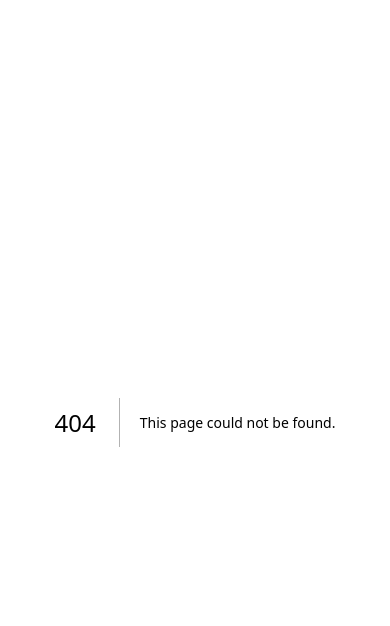
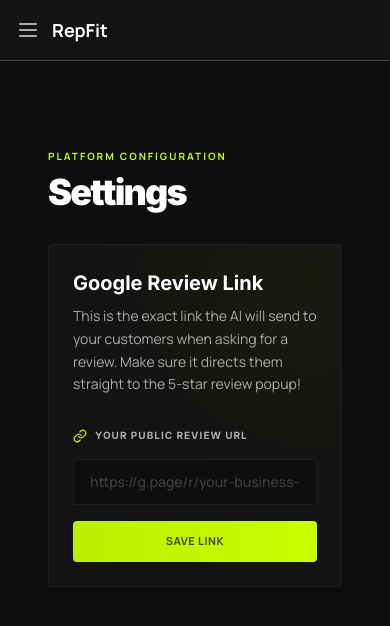
Before and after one commit to Godwin57/repfit, a Next.js app: page /settings in a window 390 px wide. Before the commit this address had no page. Shown: the top 626 px of the page. Built offline with nearby package versions, Linux system fonts and the light colour scheme; no server answers.

Commit message:
feat: implement settings page for Google Review Link and perfect mobile responsiveness across dashboard

```diff
--- /dev/null
+++ b/src/app/(dashboard)/settings/page.tsx
@@ -0,0 +1,108 @@
+"use client";
+
+import { useState } from "react";
+import { useAuth } from "@clerk/nextjs";
+import { PremiumButton } from "@/components/ui/PremiumButton";
+import { saveReviewLink } from "@/app/actions/settings";
+import { Link as LinkIcon, CheckCircle, Loader2 } from "lucide-react";
+
+export default function SettingsPage() {
+  const { userId } = useAuth();
+  const [link, setLink] = useState("");
+  const [isSaving, setIsSaving] = useState(false);
+  const [saved, setSaved] = useState(false);
+
+  const handleSave = async () => {
+    if (!userId || !link) return;
+
+    setIsSaving(true);
+    try {
+      const res = await saveReviewLink(userId, link);
+      if (res.success) {
+        setSaved(true);
+        // Reset the success message after 3 seconds
+        setTimeout(() => setSaved(false), 3000);
+      } else {
+        alert("Failed to save. Please check your connection.");
+      }
+    } catch (err) {
+      console.error(err);
+    } finally {
+      setIsSaving(false);
+    }
+  };
+
+  return (
+    <div className="flex flex-col w-full h-full max-w-4xl mx-auto pb-[24px] relative px-4 md:px-0">
+      {/* Header Section */}
+      <header className="flex flex-col mb-8 md:mb-12">
+        <span className="text-[10px] text-[#cafd00] uppercase tracking-[0.2em] font-sans mb-2 block font-bold">
+          Platform Configuration
+        </span>
+        <h1
+          className="text-4xl md:text-6xl font-black tracking-tighter text-[#ffffff]"
+          style={{ fontFamily: "var(--font-inter), sans-serif" }}
+        >
+          Settings
+        </h1>
+      </header>
+
+      {/* Settings Card */}
+      <section className="bg-[#131313] p-6 md:p-10 rounded-[4px] flex flex-col gap-8 min-w-0 border border-white/5 shadow-xl relative overflow-hidden">
+        {/* Subtle background glow */}
+        <div className="absolute -top-24 -right-24 w-64 h-64 bg-[#cafd00]/5 blur-[100px] rounded-full pointer-events-none"></div>
+
+        <div className="relative z-10 flex flex-col gap-2">
+          <h3
+            className="text-xl md:text-2xl font-bold text-[#ffffff]"
+            style={{ fontFamily: "var(--font-inter), sans-serif" }}
+          >
+            Google Review Link
+          </h3>
+          <p className="text-[#adaaaa] text-sm font-sans max-w-2xl leading-relaxed">
+            This is the exact link the AI will send to your customers when
+            asking for a review. Make sure it directs them straight to the
+            5-star review popup!
+          </p>
+        </div>
+
+        <div className="relative z-10 flex flex-col gap-4">
+          <label
+            className="text-[10px] uppercase tracking-widest text-[#adaaaa] font-bold flex items-center gap-2"
+            style={{ fontFamily: "var(--font-inter), sans-serif" }}
+          >
+            <LinkIcon size={14} className="text-[#cafd00]" />
+            Your Public Review URL
+          </label>
+          <div className="flex flex-col md:flex-row gap-4 items-start md:items-center">
+            <input
+              type="url"
+              value={link}
+              onChange={(e) => setLink(e.target.value)}
+              className="w-full bg-[#0e0e0e] border border-[#484847]/30 rounded-[4px] px-4 py-3 md:py-4 text-sm md:text-base font-medium text-[#ffffff] placeholder:text-white/20 transition-all focus:border-[#cafd00] focus:ring-1 focus:ring-[#cafd00]/50 font-sans"
+              placeholder="https://g.page/r/your-business-id/review"
+            />
+
+            <PremiumButton
+              onClick={handleSave}
+              disabled={isSaving || !link || saved}
+              className={`w-full md:w-auto px-8 py-3 md:py-4 shrink-0 transition-all ${saved ? "bg-green-500/20 text-green-400 border-green-500/30 hover:bg-green-500/20" : ""}`}
+            >
+              {isSaving ? (
+                <span className="flex items-center gap-2">
+                  <Loader2 size={16} className="animate-spin" /> Saving...
+                </span>
+              ) : saved ? (
+                <span className="flex items-center gap-2">
+                  <CheckCircle size={16} /> Saved!
+                </span>
+              ) : (
+                "Save Link"
+              )}
+            </PremiumButton>
+          </div>
+        </div>
+      </section>
+    </div>
+  );
+}
--- /dev/null
+++ b/src/app/actions/settings.ts
@@ -0,0 +1,21 @@
+"use server";
+
+import { prisma } from "@/lib/prisma";
+
+export async function saveReviewLink(userId: string, link: string) {
+  try {
+    await prisma.user.update({
+      where: {
+        id: userId,
+      },
+      data: {
+        googleReviewLink: link,
+      },
+    });
+
+    return { success: true };
+  } catch (error) {
+    console.error("Database Error: Failed to save review link", error);
+    return { success: false, error: "Failed to save link" };
+  }
+}
```
Also changed, not shown: 1 other file (tests, documents, lock files or other folders).
